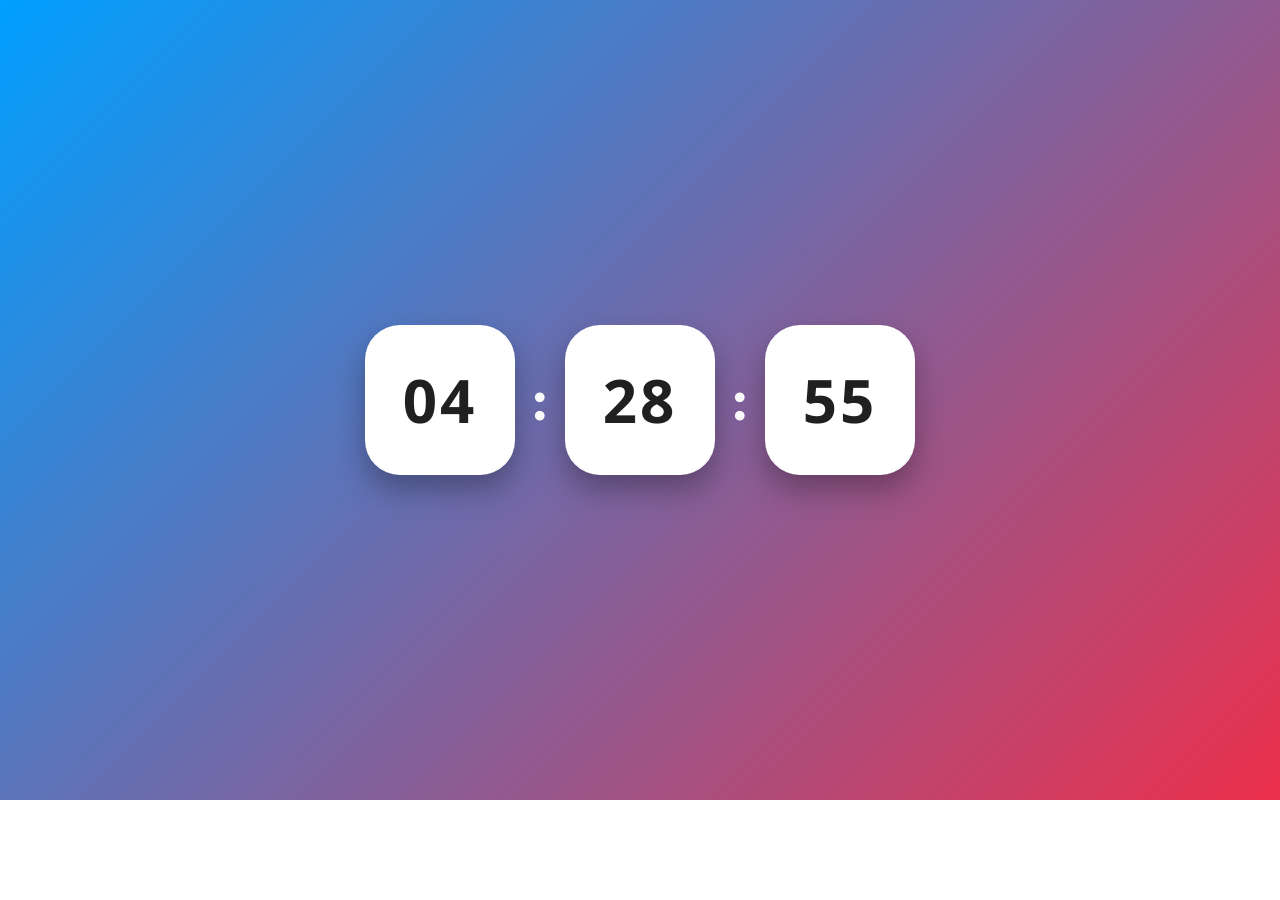
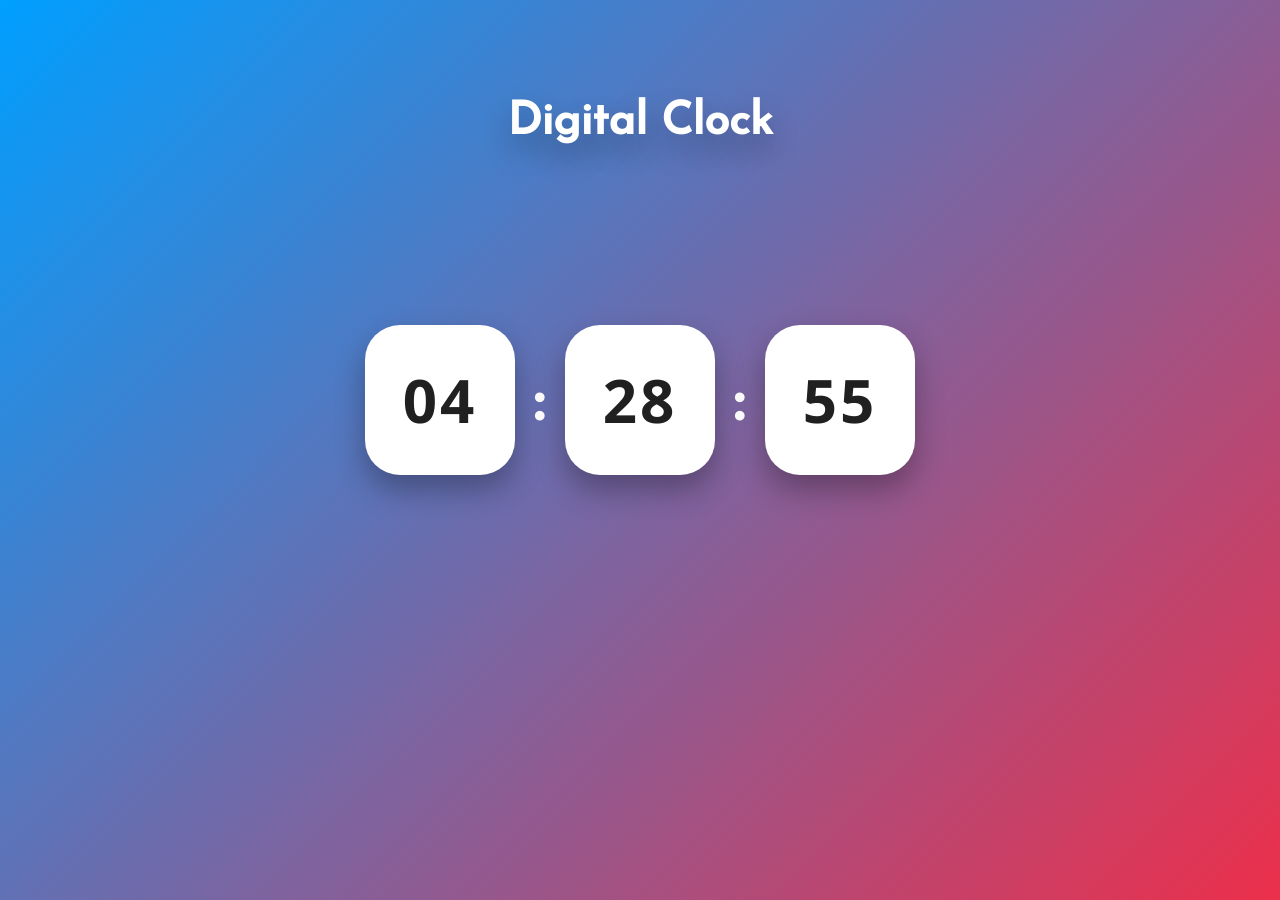
Before and after one commit to AmirsadraEttehad/Digital-Clock, a plain HTML site: page index.html in a window 1280 px wide. Before the commit the page ends 800 px from the top, so only its background shows below. Drawn offline with nearby package versions, Linux system fonts and the light colour scheme.

Commit message:
css styles and create title

```diff
--- a/css/style.css
+++ b/css/style.css
@@ -1,3 +1,5 @@
+@import url("https://fonts.googleapis.com/css2?family=Josefin+Sans:wght@500&display=swap");
+
 *,
 *:before,
 *:after {
@@ -7,7 +9,7 @@
 }
 body {
   height: 100vh;
-  background: linear-gradient(135deg, #009FFF, #ec2F4B);
+  background: linear-gradient(135deg, #009fff, #ec2f4b);
 }
 .clock {
   width: 550px;
@@ -40,3 +42,12 @@ body {
   font-size: 60px;
   color: #ffffff;
 }
+.title {
+  display: flex;
+  font-family: "Josefin Sans", sans-serif;
+  justify-content: center;
+  margin-top: 100px;
+  font-size: 45px;
+  text-shadow: 0 15px 30px rgba(0, 0, 0, 0.3);
+  color: #fff;
+}
--- a/index.html
+++ b/index.html
@@ -13,6 +13,7 @@
 </head>
 
 <body>
+    <h1 class="title">Digital Clock</h1>
     <div class="clock">
         <div id="hour">00</div>
         <span>:</span>
```
